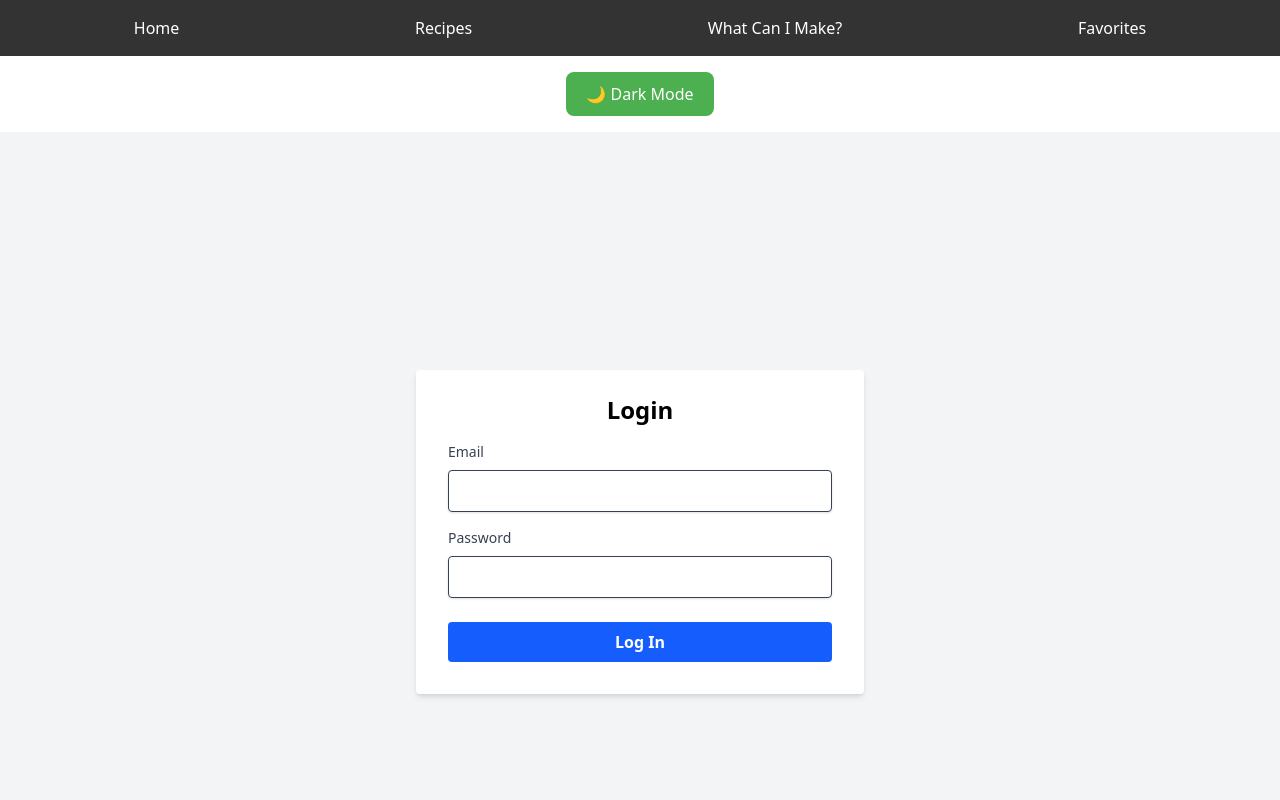
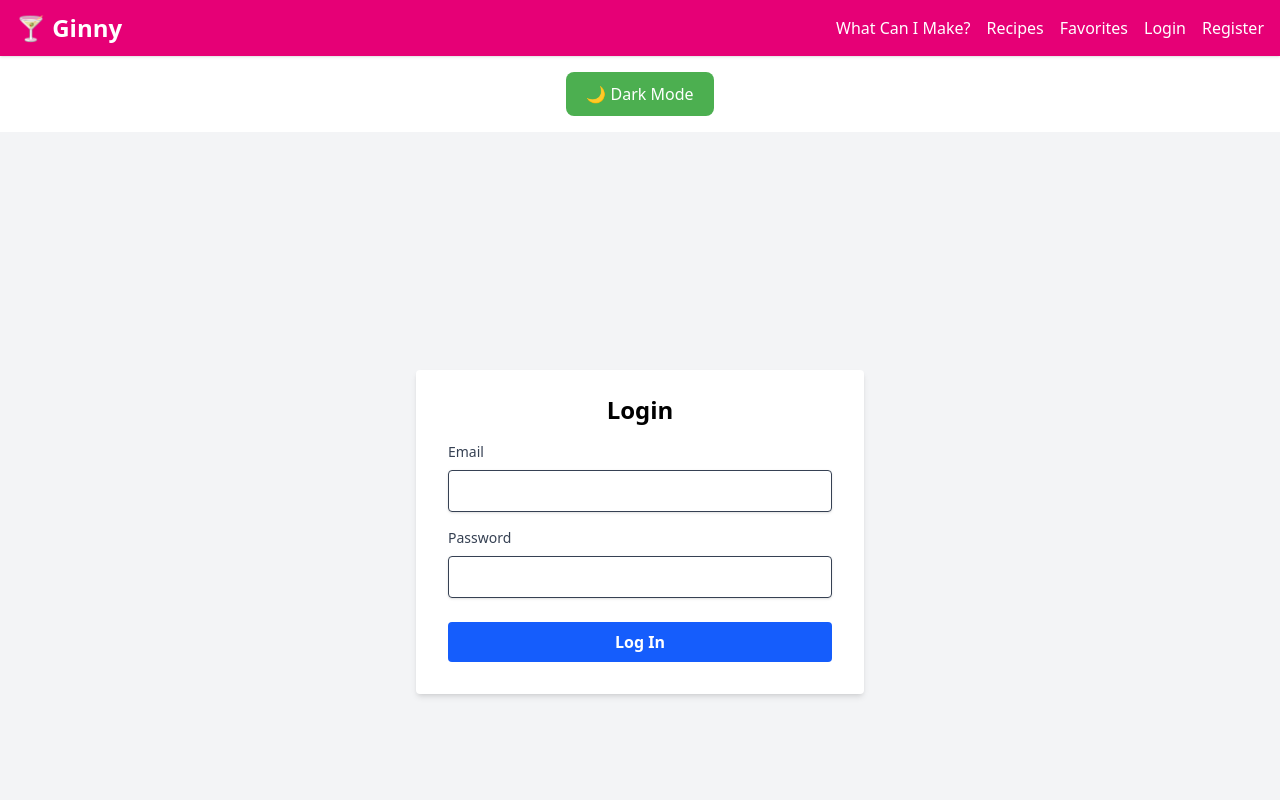
Before and after one commit to tugayapucu/Ginny-PersonalBartender, a React (Vite) app in the folder client/: page /login in a window 1280 px wide. Shown: the top 800 px of the page. Built offline with nearby package versions, Linux system fonts and the light colour scheme.

Commit message:
Add logout functionality and dynamic navigation based on auth state
- Created useAuth hook to manage authentication logic
- Updated Navbar to show Login/Register or Logout based on token
- Enhanced modularity for future scalability

```diff
--- a/client/src/components/Navbar.jsx
+++ b/client/src/components/Navbar.jsx
@@ -1,18 +1,35 @@
-import { Link } from "react-router-dom";
+import { Link, useNavigate } from 'react-router-dom';
+import useAuth from '../hooks/useAuth';
 
 const Navbar = () => {
+  const { isAuthenticated, logout } = useAuth();
+  const navigate = useNavigate();
+
+  const handleLogout = () => {
+    logout();
+    navigate('/login');
+  };
+
   return (
-    <nav style={{
-      backgroundColor: "#333",
-      padding: "1rem",
-      display: "flex",
-      justifyContent: "space-around",
-      color: "white"
-    }}>
-      <Link to="/" style={{ color: "white", textDecoration: "none" }}>Home</Link>
-      <Link to="/recipes" style={{ color: "white", textDecoration: "none" }}>Recipes</Link>
-      <Link to="/available" style={{ color: "white", textDecoration: "none" }}>What Can I Make?</Link>
-      <Link to="/favorites" style={{ color: "white", textDecoration: "none" }}>Favorites</Link>
+    <nav className="bg-pink-600 text-white px-4 py-3 shadow flex justify-between items-center">
+      <Link to="/" className="text-2xl font-bold">
+        🍸 Ginny
+      </Link>
+      <div className="flex gap-4 items-center">
+        <Link to="/available">What Can I Make?</Link>
+        <Link to="/recipes">Recipes</Link>
+        <Link to="/favorites">Favorites</Link>
+        {!isAuthenticated ? (
+          <>
+            <Link to="/login">Login</Link>
+            <Link to="/register">Register</Link>
+          </>
+        ) : (
+          <button onClick={handleLogout} className="hover:underline">
+            Logout
+          </button>
+        )}
+      </div>
     </nav>
   );
 };
--- /dev/null
+++ b/client/src/hooks/useAuth.js
@@ -0,0 +1,23 @@
+import { useEffect, useState } from 'react';
+
+export default function useAuth() {
+  const [token, setToken] = useState(localStorage.getItem('token'));
+
+  const login = (newToken) => {
+    localStorage.setItem('token', newToken);
+    setToken(newToken);
+  };
+
+  const logout = () => {
+    localStorage.removeItem('token');
+    setToken(null);
+  };
+
+  useEffect(() => {
+    const listener = () => setToken(localStorage.getItem('token'));
+    window.addEventListener('storage', listener);
+    return () => window.removeEventListener('storage', listener);
+  }, []);
+
+  return { token, login, logout, isAuthenticated: !!token };
+}
--- a/client/src/pages/Login.jsx
+++ b/client/src/pages/Login.jsx
@@ -1,12 +1,14 @@
 import { useState } from 'react';
 import axios from 'axios';
 import { useNavigate } from 'react-router-dom';
+import useAuth from '../hooks/useAuth';
 
 const Login = () => {
   const [email, setEmail] = useState('');
   const [password, setPassword] = useState('');
   const [error, setError] = useState('');
   const navigate = useNavigate();
+  const { login } = useAuth(); // ✅ use our modular login handler
 
   const handleLogin = async (e) => {
     e.preventDefault();
@@ -16,8 +18,8 @@ const Login = () => {
         email,
         password,
       });
-      localStorage.setItem('token', res.data.access_token);
-      navigate('/'); // Redirect to homepage after login
+      login(res.data.access_token); // ✅ use the hook instead of localStorage directly
+      navigate('/'); // Redirect after login
     } catch (err) {
       setError(err.response?.data?.detail || 'Login failed');
     }
```
